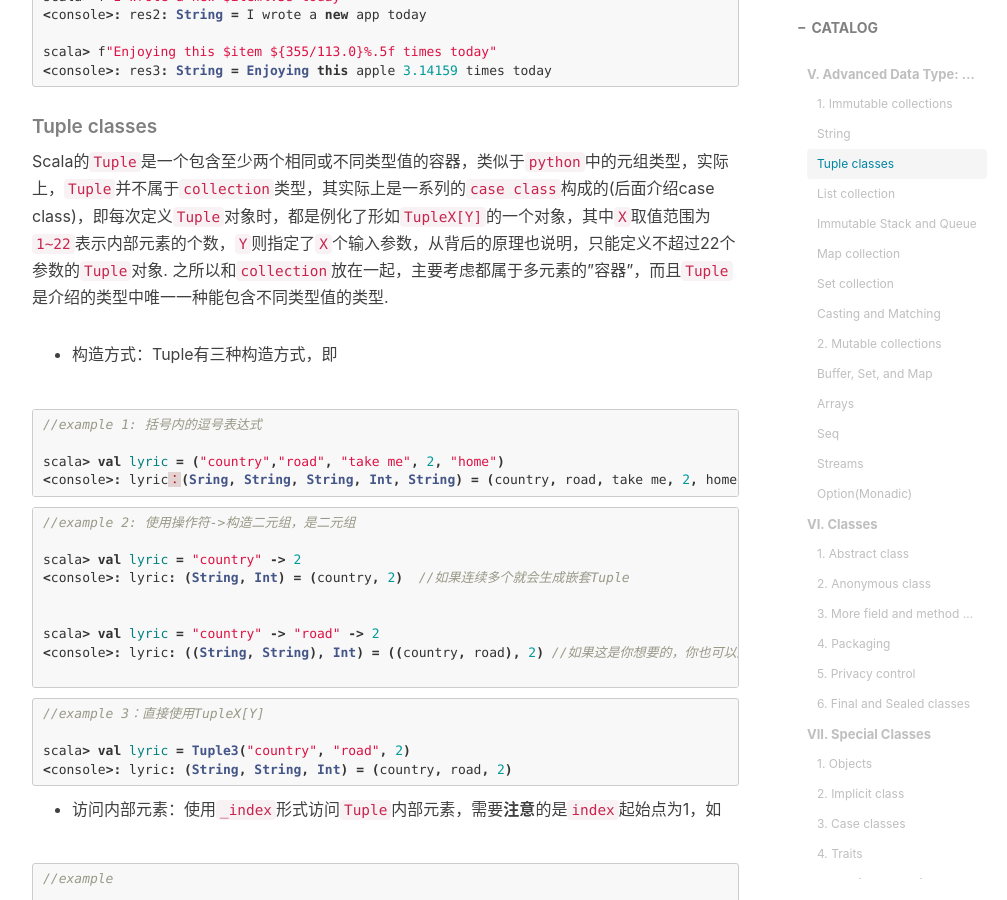
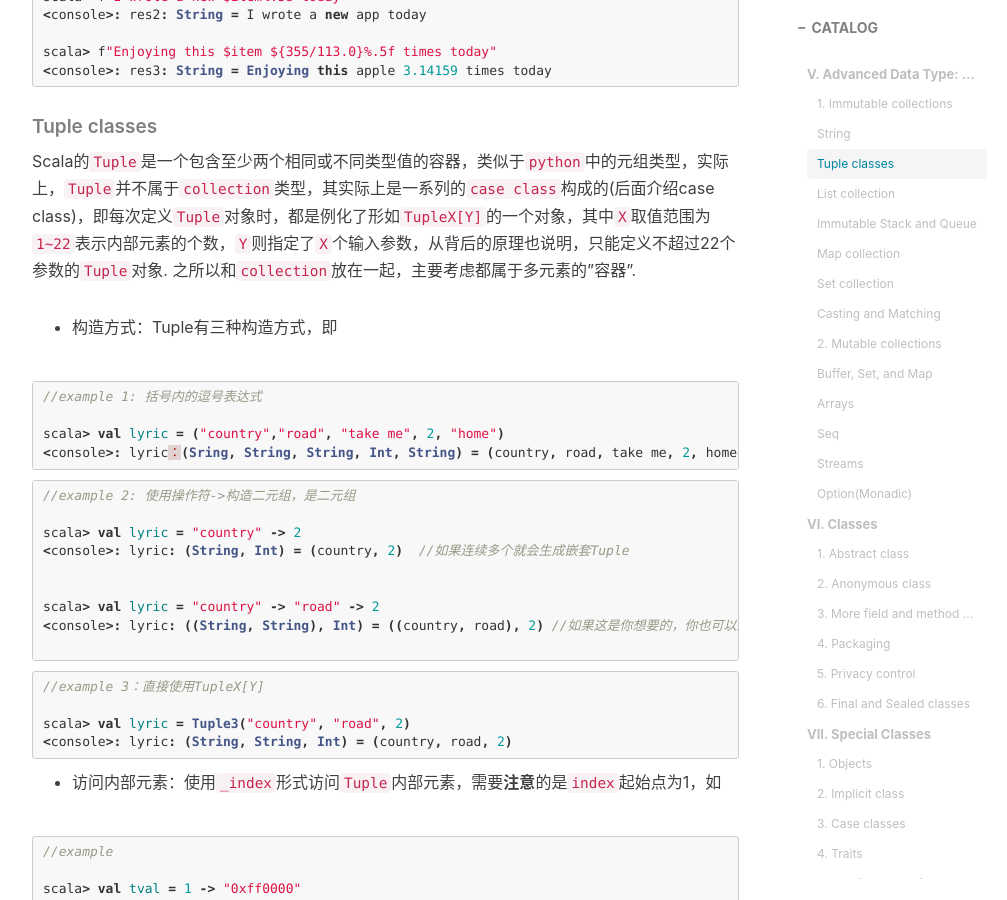
Before and after one commit to VVViy/VVViy.github.io, a Jekyll site: the page built from _posts/2018-12-13-Learning-Chisel-and-Scala-Part-II.md, in a window 1280 px wide and 900 px high, scrolled down 3905 px. Shown: the whole window, without its empty margins (233-1240 px from the left). Built offline with Jekyll 4.4.1, drawn with Linux system fonts in a browser that asks for light colours; nearby versions of some CDN libraries; comment, search, counter and statistics services are not loaded.

Commit message:
Update 2018-12-13-Learning-Chisel-and-Scala-Part-II.md

````diff
--- a/_posts/2018-12-13-Learning-Chisel-and-Scala-Part-II.md
+++ b/_posts/2018-12-13-Learning-Chisel-and-Scala-Part-II.md
@@ -130,7 +130,7 @@ scala> f"Enjoying this $item ${355/113.0}%.5f times today"
 ```
 
 ##### Tuple classes
-   Scala的`Tuple`是一个包含至少两个相同或不同类型值的容器，类似于`python`中的元组类型，实际上，`Tuple`并不属于`collection`类型，其实际上是一系列的`case class`构成的(后面介绍case class)，即每次定义`Tuple`对象时，都是例化了形如`TupleX[Y]`的一个对象，其中`X`取值范围为`1~22`表示内部元素的个数，`Y`则指定了`X`个输入参数，从背后的原理也说明，只能定义不超过22个参数的`Tuple`对象. 之所以和`collection`放在一起，主要考虑都属于多元素的"容器"，而且`Tuple`是介绍的类型中唯一一种能包含不同类型值的类型.
+   Scala的`Tuple`是一个包含至少两个相同或不同类型值的容器，类似于`python`中的元组类型，实际上，`Tuple`并不属于`collection`类型，其实际上是一系列的`case class`构成的(后面介绍case class)，即每次定义`Tuple`对象时，都是例化了形如`TupleX[Y]`的一个对象，其中`X`取值范围为`1~22`表示内部元素的个数，`Y`则指定了`X`个输入参数，从背后的原理也说明，只能定义不超过22个参数的`Tuple`对象. 之所以和`collection`放在一起，主要考虑都属于多元素的"容器".
 
 * 构造方式：Tuple有三种构造方式，即
 
````
